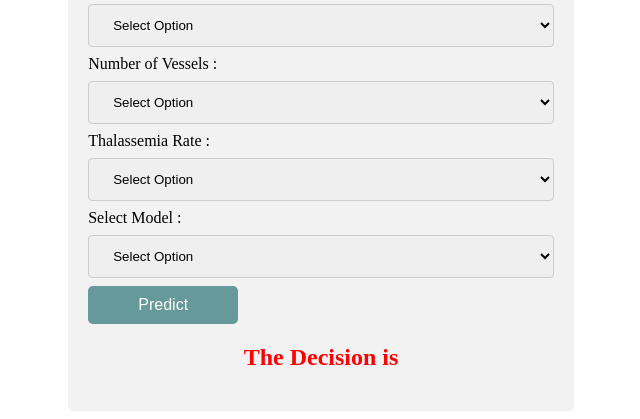
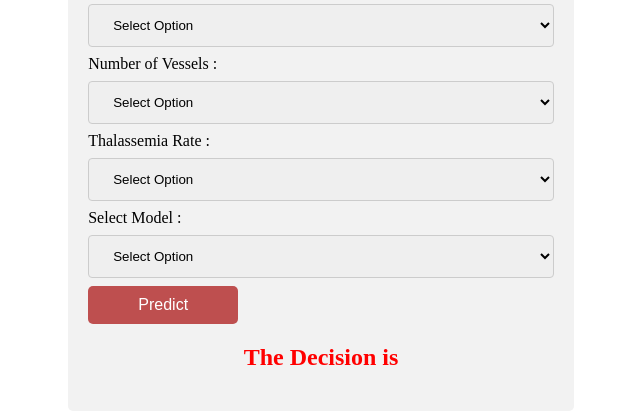
Before and after one commit to pateljay7018/My_First_Deployment, a Flask app: page / in a window 1280 px wide. Shown: the part 882-1301 px from the top of the page, without its empty margins (319-959 px from the left). Run offline with Flask 2, Linux system fonts and the light colour scheme; parts of the project's set-up code (start-up, migrations or seed data) failed here and were passed over.

Commit message:
Update home.html

```diff
--- a/templates/home.html
+++ b/templates/home.html
@@ -18,7 +18,7 @@ input[type=submit] {
   padding: 10px;
   border: none;
   border-radius: 5px;
-  background:  #669999;
+  background:  #be4f4f;
   font-size: 16px;
   color: #fff;
   cursor: pointer;
```
